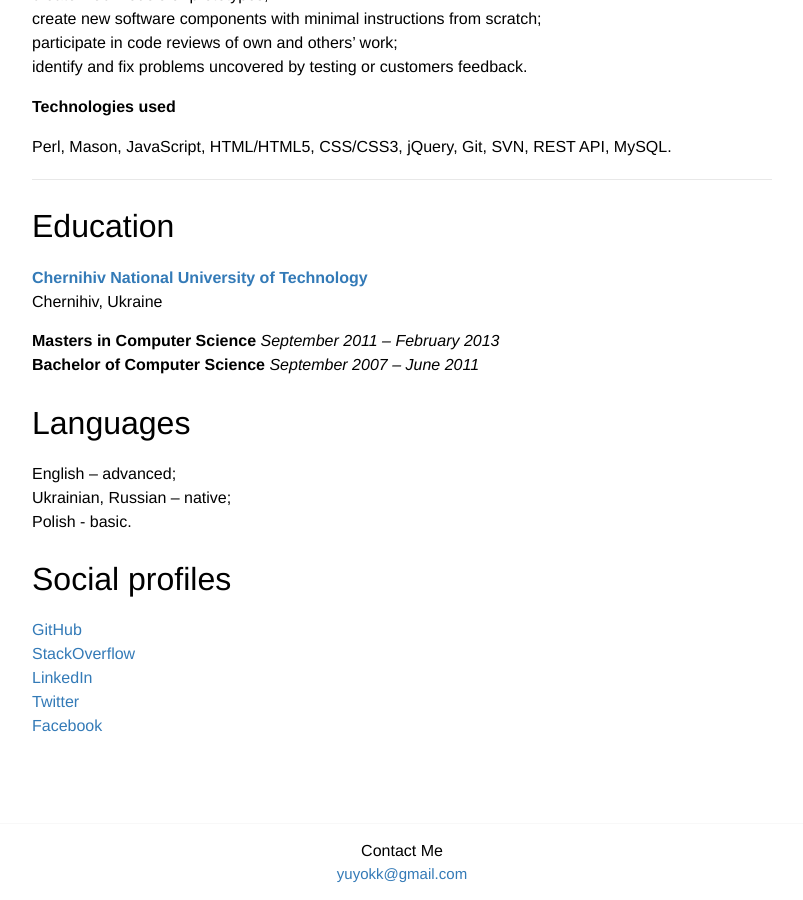
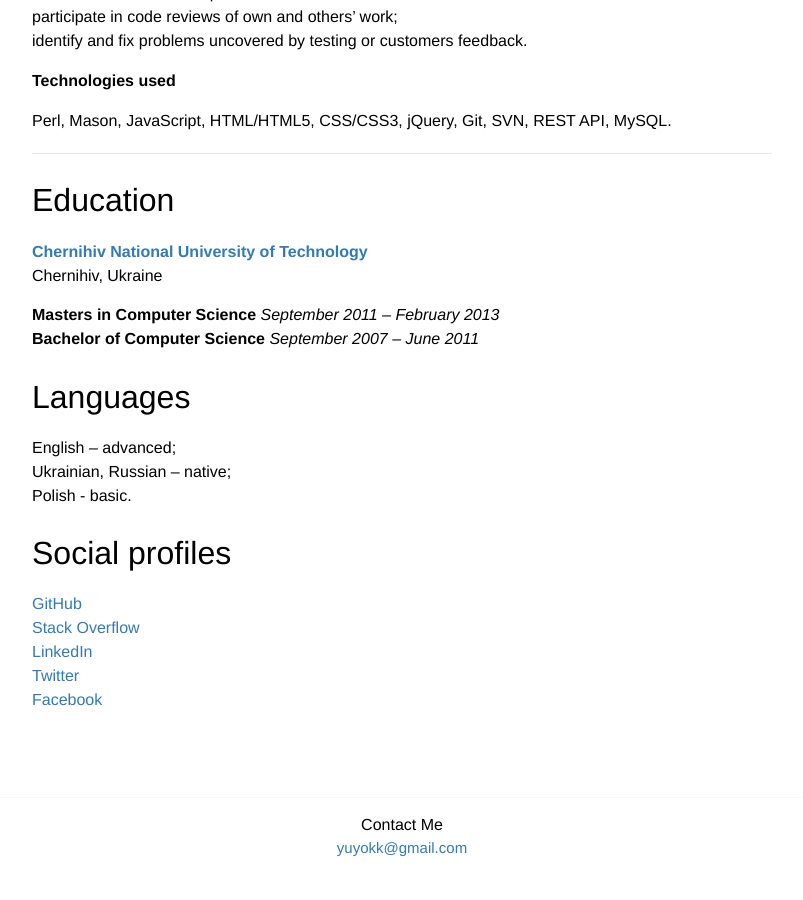
Before and after one commit to yuyokk/yuyokk.github.io, a Jekyll site: the page built from resume.md, in a window 1280 px wide and 900 px high, scrolled down 2214 px. Shown: the whole window, without its empty margins (238-1041 px from the left). Built offline with Jekyll 4.4.1, drawn with Linux system fonts in a browser that asks for light colours; after the commit the page ends 3088 px from its top, so only the background shows below that.

Commit message:
Update resume.md

```diff
--- a/resume.md
+++ b/resume.md
@@ -15,8 +15,6 @@
 + **Operating Systems** – GNU/Linux, MacOS, Windows
 
 # Professional experience
-
-----------
 
 **Frontend Developer** at <a href="http://www.luxoft.com/" target="_blank">Luxoft</a><br/>
 Krakow, Poland<br/>
@@ -129,7 +127,7 @@
 
 # Social profiles
 + <a href="https://github.com/yuyokk" target="_blank">GitHub</a>
-+ <a href="http://stackoverflow.com/users/1022726/yuyokk" target="_blank">StackOverflow</a>
++ <a href="http://stackoverflow.com/users/1022726/yuyokk" target="_blank">Stack Overflow</a>
 + <a href="https://ua.linkedin.com/in/ikucherov" target="_blank">LinkedIn</a>
 + <a href="https://twitter.com/yuyokk" target="_blank">Twitter</a>
 + <a href="https://www.facebook.com/ikucherov" target="_blank">Facebook</a>
```
